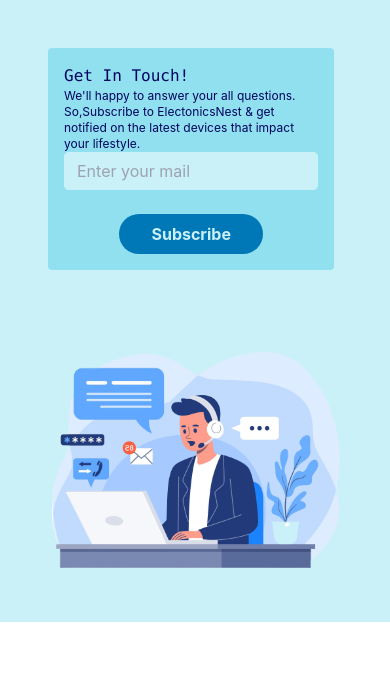
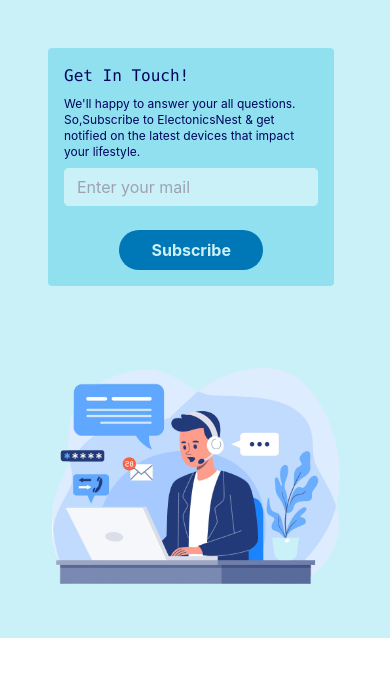
Before and after one commit to akshatlambhate/E-commerce, a React (Create React App) app: page / in a window 390 px wide. Shown: the top 676 px of the page. Built offline with nearby package versions, Linux system fonts and the light colour scheme.

Commit message:
aj-106, responsiveness updated

```diff
--- a/src/components/GetInTouch.jsx
+++ b/src/components/GetInTouch.jsx
@@ -13,10 +13,12 @@
         <h1 class="lg:text-5xl lg:bold font-mono text-darkBlue
         lg:md-4
         md:mb-2
+        xs:mb-2
         xs:text-base	xs:bold">Get In Touch!</h1>
         <p class="text-darkBlue
         lg:text-base lg:md-4
         md:mb-2
+        xs:mb-2
         xs:text-xs">We'll happy to answer your all questions.
         So,Subscribe to ElectonicsNest & get notified on the latest devices that impact your lifestyle.
         </p>
@@ -43,7 +45,7 @@
       </div>
     </div>
     <div className='md:items-center md:p-6 lg:p-4'>
-      <img src={sideImg} alt="" class="lg:w-[90%] lg:h-[90%] md:w-25 md:h-25  p-8
+      <img src={sideImg} alt="" class="lg:w-[95%] lg:h-[95%] md:w-[95%] md:h-[95%]  p-8
       sm:p-4"/>
     </div>
     </div>
```
